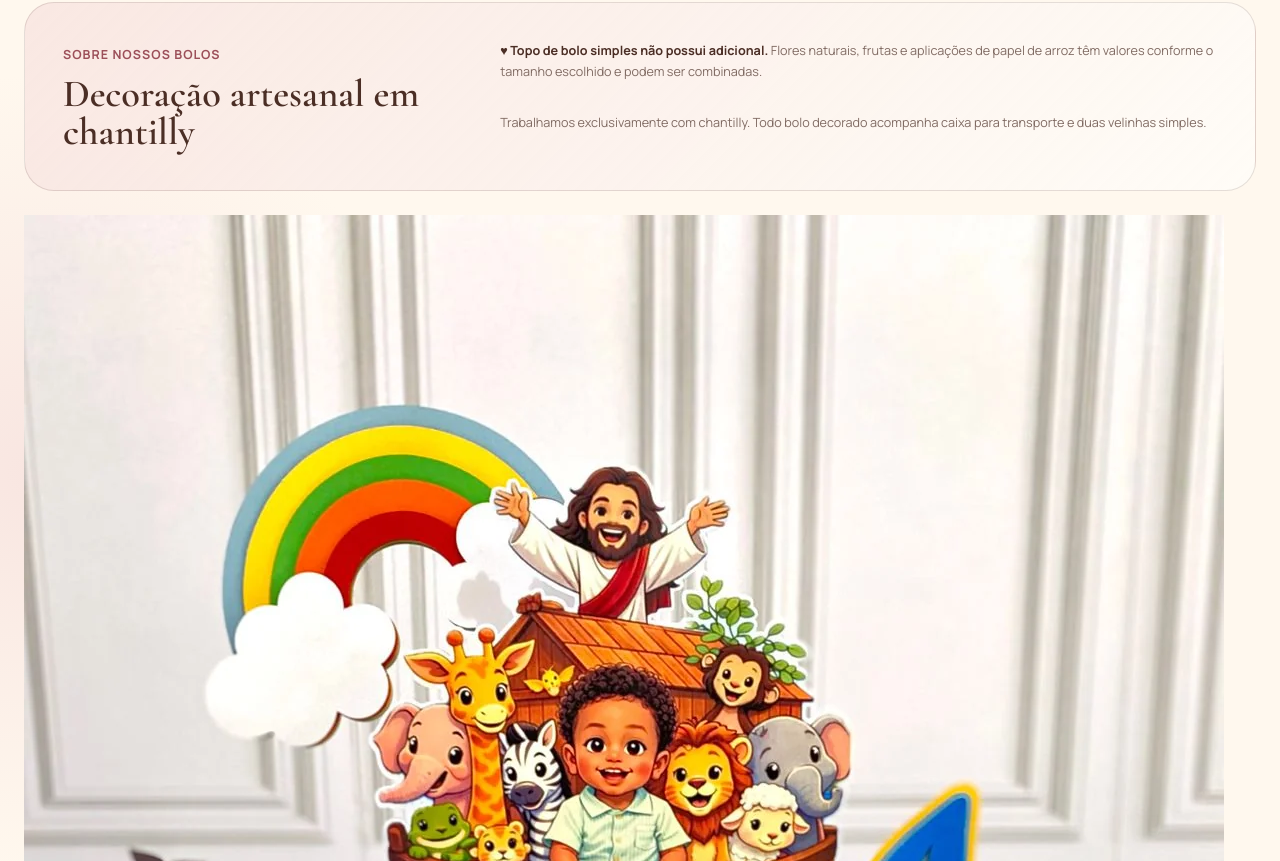
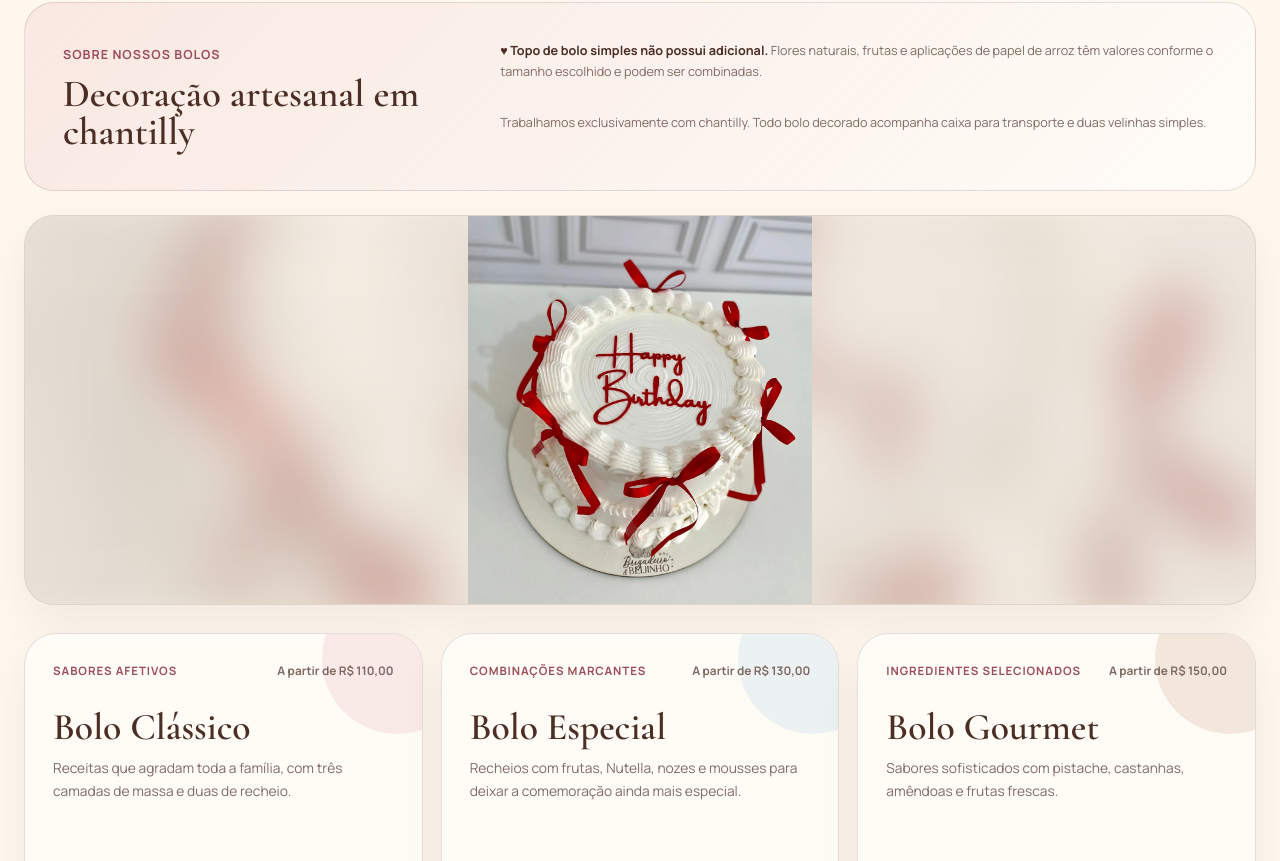
Before and after one commit to doceriabrigadeiroebeijinho/doceriabrigadeiroebeijinho.github.io, a Next.js app: page / in a window 1280 px wide. Shown: the part 1739-2600 px from the top of the page. Built offline with nearby package versions, Linux system fonts and the light colour scheme.

Commit message:
Update globals.css

```diff
--- a/app/globals.css
+++ b/app/globals.css
@@ -4355,52 +4355,74 @@ footer a:hover {
   }
 }
 
-/* Galerias compactas dentro das categorias do cardápio */
-.catalog-photo-grid {
-  display: grid;
-  grid-template-columns: repeat(4, minmax(0, 1fr));
-  gap: 12px;
+/* Carrosséis automáticos das categorias do cardápio */
+.catalog-auto-carousel {
+  position: relative;
+  width: 100%;
+  height: clamp(300px, 32vw, 390px);
   margin: 0 0 28px;
-}
-
-.catalog-photo-grid figure {
-  position: relative;
-  aspect-ratio: 4 / 5;
-  margin: 0;
   overflow: hidden;
   border: 1px solid var(--line);
-  border-radius: 22px;
+  border-radius: 30px;
   background: var(--paper-2);
-}
-
-.catalog-photo-grid img {
+  box-shadow: 0 18px 46px rgba(75, 46, 37, 0.07);
+}
+
+.catalog-auto-slide {
+  position: absolute;
+  inset: 0;
+  margin: 0;
+  opacity: 0;
+  pointer-events: none;
+  transition: opacity 850ms ease-in-out;
+}
+
+.catalog-auto-slide.active {
+  z-index: 1;
+  opacity: 1;
+}
+
+.catalog-auto-slide img {
+  position: absolute;
+  inset: 0;
   width: 100%;
   height: 100%;
+}
+
+.catalog-auto-slide-backdrop {
   object-fit: cover;
-  transition: transform 400ms ease;
-}
-
-.catalog-photo-grid figure:hover img {
-  transform: scale(1.025);
-}
-
-.catalog-photo-grid-sweets figure {
-  aspect-ratio: 1 / 1;
+  filter: blur(26px) saturate(0.78);
+  opacity: 0.3;
+  transform: scale(1.12);
+}
+
+.catalog-auto-slide-photo {
+  z-index: 1;
+  object-fit: contain;
+}
+
+.catalog-auto-carousel-sweets {
+  height: clamp(280px, 30vw, 360px);
 }
 
 @media (max-width: 760px) {
-  .catalog-photo-grid {
-    grid-template-columns: repeat(2, minmax(0, 1fr));
-    gap: 8px;
+  .catalog-auto-carousel {
+    height: 300px;
     margin-bottom: 22px;
-  }
-
-  .catalog-photo-grid figure {
-    aspect-ratio: 1 / 1.08;
-    border-radius: 16px;
-  }
-
-  .catalog-photo-grid-sweets figure {
-    aspect-ratio: 1 / 1;
-  }
-}
+    border-radius: 22px;
+  }
+
+  .catalog-auto-carousel-sweets {
+    height: 285px;
+  }
+}
+
+@media (max-width: 420px) {
+  .catalog-auto-carousel {
+    height: 280px;
+  }
+
+  .catalog-auto-carousel-sweets {
+    height: 265px;
+  }
+}
```
